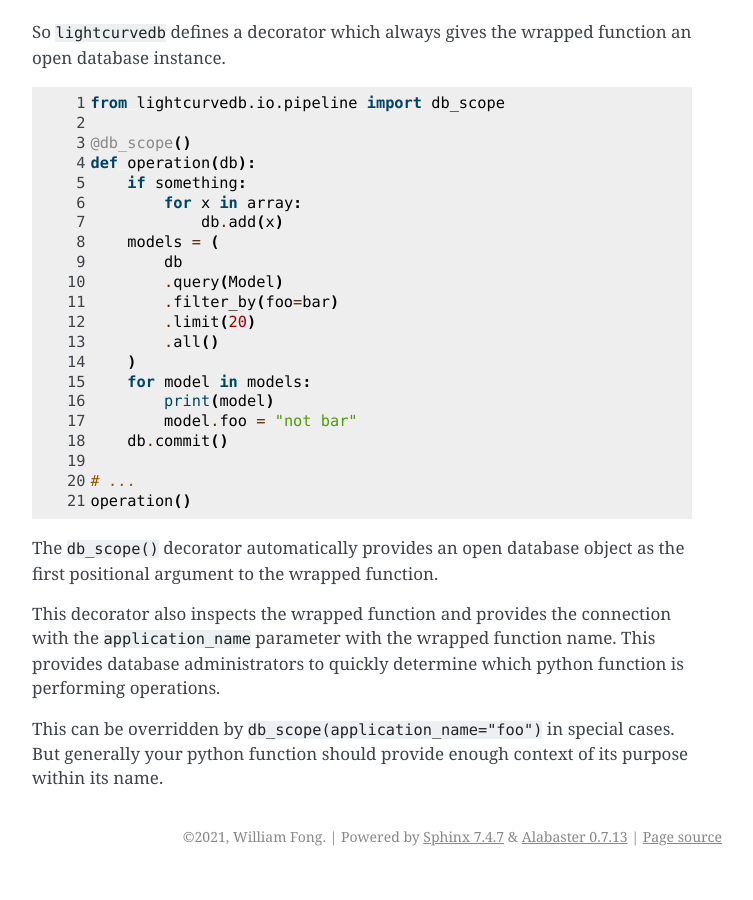
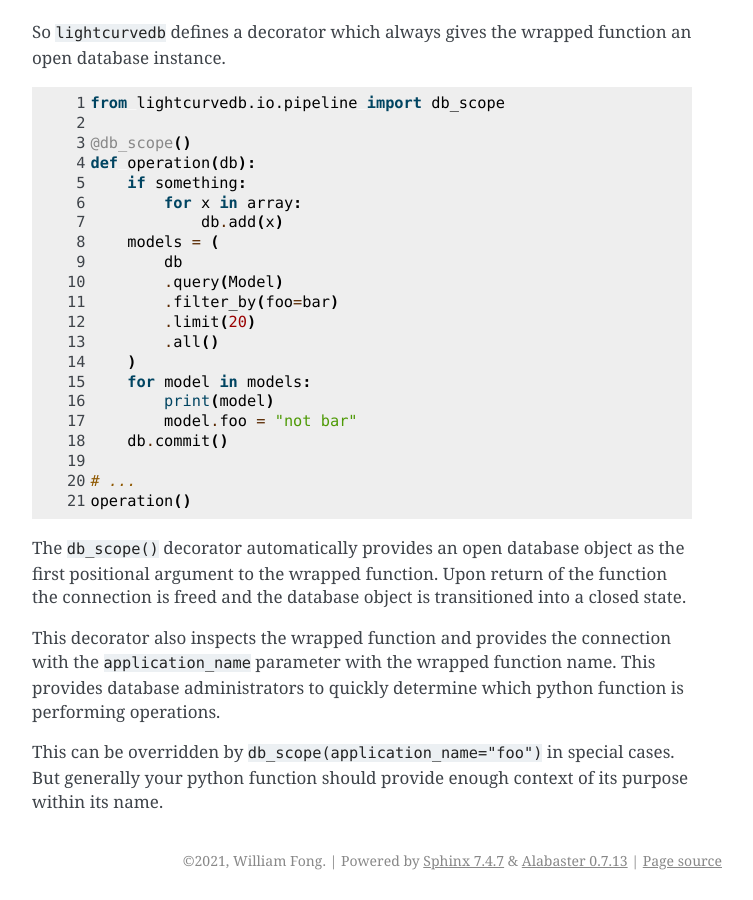
Before and after one commit to mit-kavli-institute/lightcurvedb, a Sphinx documentation site: the page built from docs/source/connecting.rst, in a window 1280 px wide and 900 px high, scrolled down 3607 px. Shown: the whole window, without its empty margins (388-1141 px from the left). Built offline with Sphinx 7.4.7, drawn with Linux system fonts in a browser that asks for light colours; before the commit the page ends 4483 px from its top, so only the background shows below that.

Commit message:
Providing more doc clarity

```diff
--- a/docs/source/connecting.rst
+++ b/docs/source/connecting.rst
@@ -221,7 +221,9 @@ function an open database instance.
     operation()
 
 The ``db_scope()`` decorator automatically provides an open database object as
-the first positional argument to the wrapped function.
+the first positional argument to the wrapped function. Upon return of the
+function the connection is freed and the database object is transitioned into
+a closed state.
 
 This decorator also inspects the wrapped function and provides the connection
 with the ``application_name`` parameter with the wrapped function name. This
```
